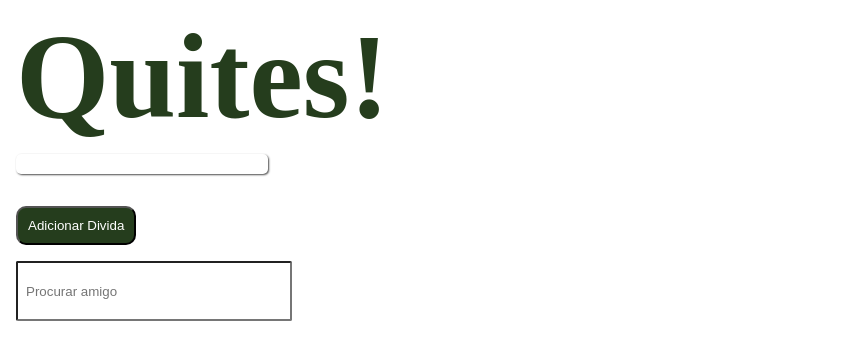
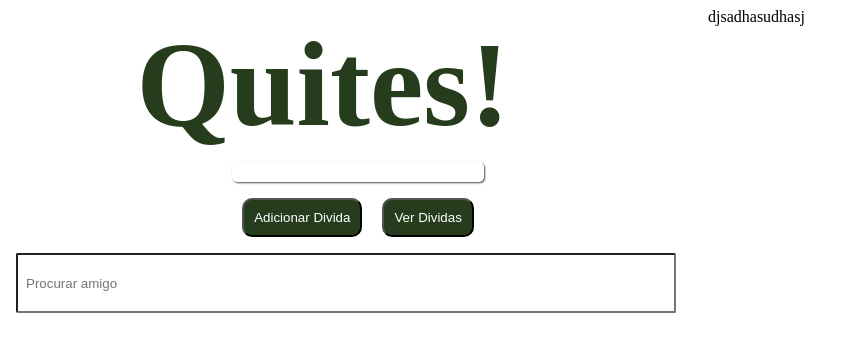
Before and after one commit to heloisacarbone/quites, a website: page frontend/home.html in a window 1280 px wide. Shown: the whole page, without its empty margins (0-851 px from the left). Drawn offline with nearby package versions, Linux system fonts and the light colour scheme; no server answers.

Commit message:
Arrumando a divisao para colocar outra div

```diff
--- a/backend/debts_controller.js
+++ b/backend/debts_controller.js
@@ -6,7 +6,7 @@ function addDebt(socket, req) {
 
     if (req.message !== null && req.message !== undefined) {
 
-        database['debts'].add(req.message.friends,req.message.debt, "split", function (err, debt) {
+        database['debts'].add(req.message.user_id, req.message.friends,req.message.debt, "split", function (err, debt) {
             if (err || !debt) {
                 console.error('database.add: Could not add new debt. err:', err);
                 message_to_client['data'] = undefined;
--- a/database/debts.js
+++ b/database/debts.js
@@ -10,8 +10,8 @@ module.exports = function () {
             console.log("database.users: users collection created");
         },
 
-        add: function (users, value, division, callback) {
-            debts.insert({users: users, value: value, division: division}, {safe: true}, callback);
+        add: function (owner, users, value, division, callback) {
+            debts.insert({owner:owner, users: users, value: value, division: division}, {safe: true}, callback);
         }
     };
 }
--- a/frontend/css/general.css
+++ b/frontend/css/general.css
@@ -1,6 +1,31 @@
+.page {
+	width: 100vw;
+	height: 100vh;
+}
+
+.left {
+	float: left;
+	width: 50 vw;
+	height: 100vh;
+}
+
+.left div {
+	width: 50 vw;
+	text-align: center;
+
+}
+.right {
+	float: left;
+	width: 50 vw;
+	height: 100vh;
+
+}
+
 h1 {
 	color: #253D1D;
 	font-size: 15vh;
+	width: 48vw;
+	text-align: center;
 	margin: 1vh;
 }
 
@@ -14,6 +39,10 @@ h2 {
 	padding: 10px 30px;
 	box-shadow: 1px 1px 2px rgba(0,0,0,0.7);
 	text-align: center;
+}
+
+#usernamePerfil {
+	margin: 1vh 17.5vw;
 }
 
 button {
@@ -34,12 +63,17 @@ input {
 	border-radius: 2px;
 }
 
+#searchbar {
+	width: 50vw;
+}
+
 #searchUsersDiv {
 	border-style: solid;
     border-width: 2px;
     border-radius: 5px;
     width: 20vw;
     padding: 1vw;
+    margin: 1vh 14vw;
 }
 
 #searchUsersDiv div {
@@ -73,7 +107,7 @@ section.overlay .debt {
 	top: 80px;
 	margin-right: auto;
 	margin-left: auto;
-	width: 370px;
+	width: 25vw;
 	max-height: 600px;
 	background-color:#A9A9A9;
 	color:#F4F4F4;
--- a/frontend/home.html
+++ b/frontend/home.html
@@ -13,12 +13,21 @@
 	<script src="js/debts.js"></script>
 </head>
 <body onload="loadUserPerfil()">
-
-	<h1>Quites!</h1>
-	<h2 id="usernamePerfil"></h2>
-	<button id="addDebt" type="button" onclick="openOverlay()">Adicionar Divida</button>
-	<input type="text" id="searchbar" placeholder="Procurar amigo" >
-	<div id="searchUsers"></div>
+	<div class="page">
+		<div class="left">
+			<h1>Quites!</h1>
+			<h2 id="usernamePerfil"></h2>
+			<div>
+				<button id="addDebt" type="button" onclick="openOverlay()">Adicionar Divida</button>
+				<button type="button" onclick="viewDebt()">Ver Dividas</button>
+				<input type="text" id="searchbar" placeholder="Procurar amigo" >
+			</div>
+			<div id="searchUsers"></div>
+		</div>
+		<div class="right">
+			djsadhasudhasj
+		</div>
+	</div>
 	<section class="overlay">
 		<div class="debt">
 			<div>
@@ -28,6 +37,7 @@
 			<input type="text" placeholder="R$ 000.00">
 			<div id="friendsdebt"></div>
 			<button type="button" onclick="addDebt()">Adicionar Divida</button>
+
 		</div>
 	</section>
 
```
Also changed, not shown: tests/debts-test.js (+1 -1 lines).
